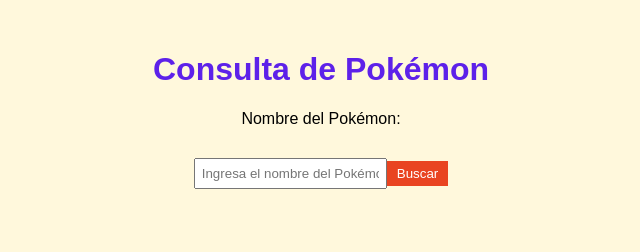
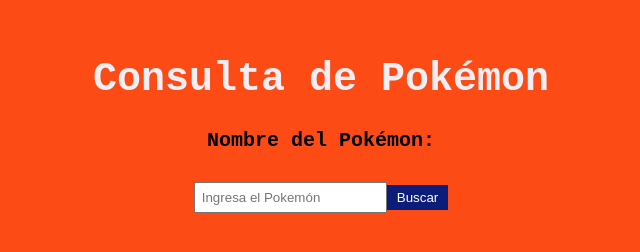
Before and after one commit to martinbarbosa/pokemonjs, a plain HTML site: page index.html in a window 1280 px wide. Shown: the whole page, without its empty margins (319-959 px from the left). Drawn offline with nearby package versions, Linux system fonts and the light colour scheme.

Commit message:
Ultimos comentarios

```diff
--- a/index.html
+++ b/index.html
@@ -11,7 +11,7 @@
     <h1>Consulta de Pokémon</h1>
     <label for="pokemonName">Nombre del Pokémon:</label>
     <div class="contenedor-busqueda">
-        <input type="text" id="pokemonName" placeholder="Ingresa el nombre del Pokémon">
+        <input type="text" id="pokemonName" placeholder="Ingresa el Pokemón">
         <button id="searchButton">Buscar</button>
     </div>
 
--- a/style.css
+++ b/style.css
@@ -1,11 +1,13 @@
 body {
-    font-family: Arial, sans-serif;
+    font-family: 'Courier New', Courier, monospace;
+    font-weight: bold;
+    font-size: 20px;
     text-align: center;
-    background-color: #f0f0f0;
+    background-color: #04eb04;
 }
 
 h1 {
-    color: #5d21e9;
+    color: #f3f1f7fb;
 }
 
 #pokemonName {
@@ -13,7 +15,7 @@
 }
 
 #searchButton {
-    background-color: #E94421;
+    background-color: #081d7cfa;
     color: white;
     border: none;
     padding: 5px 10px;
@@ -30,7 +32,7 @@
     flex-direction: column;
     justify-content: space-evenly;
     align-items: center;
-    background-color: #FFF8DC;
+    background-color: #fd430bf3;
     padding: 30px;
     margin: auto;
 }
```
